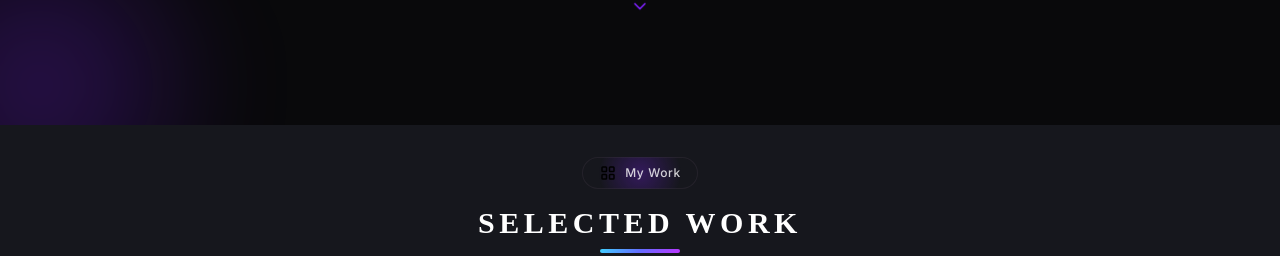
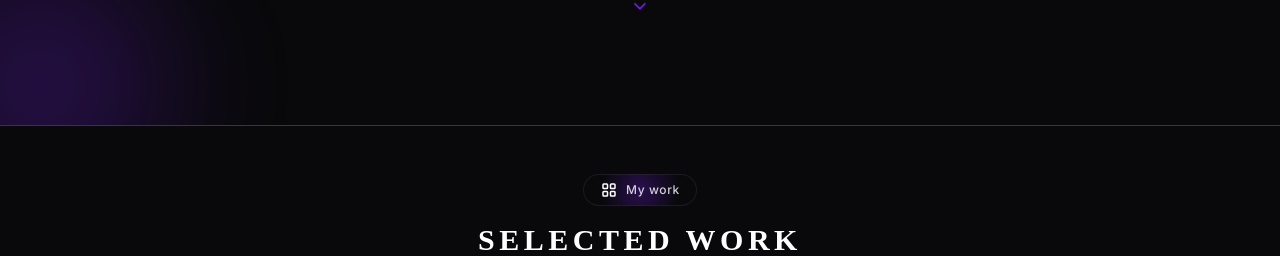
Before and after one commit to RaviGahire/Portfolio, a React (Vite) app: page / in a window 1280 px wide. Shown: the part 740-996 px from the top of the page. Built offline with nearby package versions, Linux system fonts and the light colour scheme.

Commit message:
refactor: Update Work component styles for improved layout and consistency

```diff
--- a/src/pages/Work.tsx
+++ b/src/pages/Work.tsx
@@ -13,14 +13,14 @@ export const Work = () => {
     <section
       id="work"
       aria-label="work-or-project-section"
-      className="relative min-h-auto bg-bg-dark py-8"
+      className="relative min-h-auto bg-zinc-950 py-8 border-t border-dark-borders"
     >
       <div className="flex flex-col justify-center items-center">
         {/* Badge */}
-        <div className="mb-4">
+        <div className="my-4">
           <Badge
-            title="My Work"
-            icon={<IconLayoutGrid stroke={2} size={18} />}
+            title="My work"
+            icon={<IconLayoutGrid className="text-white" stroke={2} size={18} />}
           />
         </div>
         {/* Heading */}
@@ -30,8 +30,8 @@ export const Work = () => {
             subTitle="A collection of projects I've built and designed with care craft, and attention to detail."
           />
         </div>
+      </div>
 
-      </div>
       {/* Project card grid */}
       <ProjectsGrid
         projects={projectData}
```
